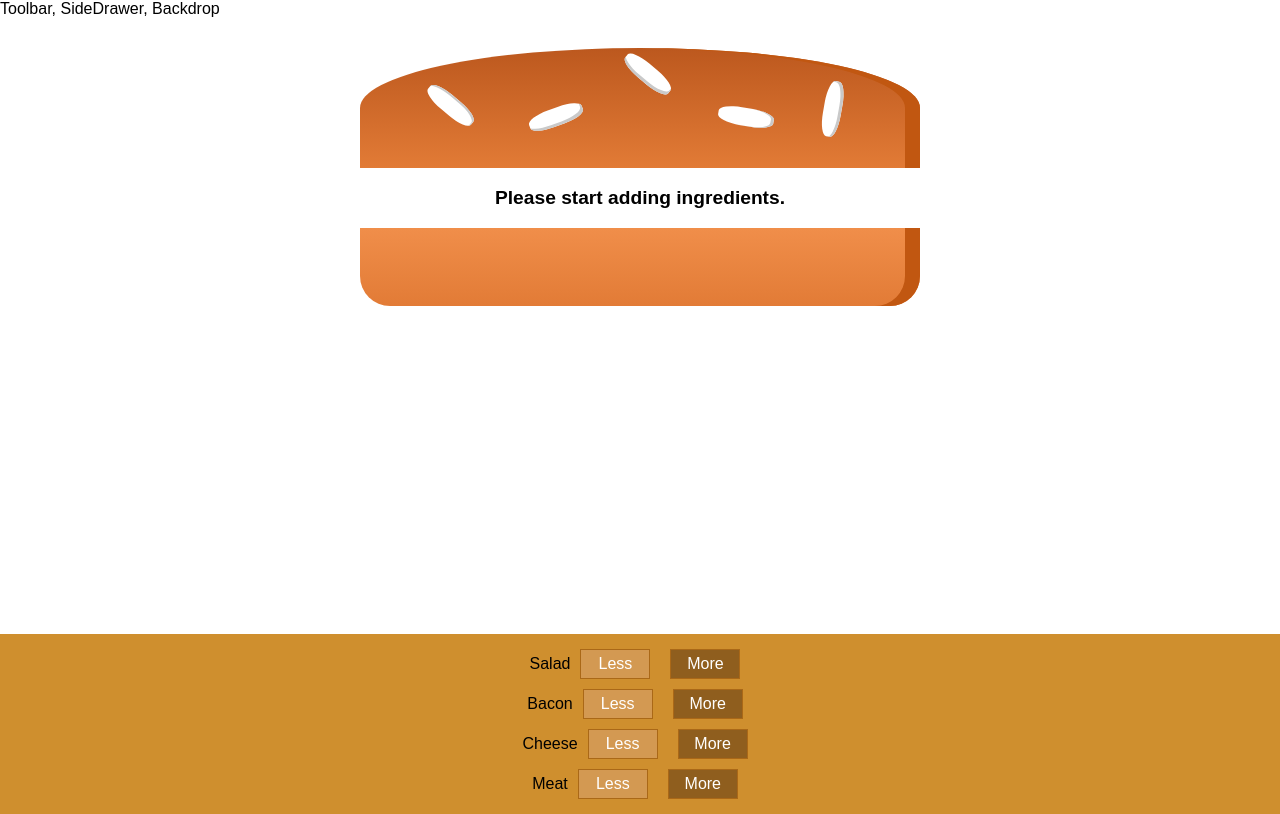
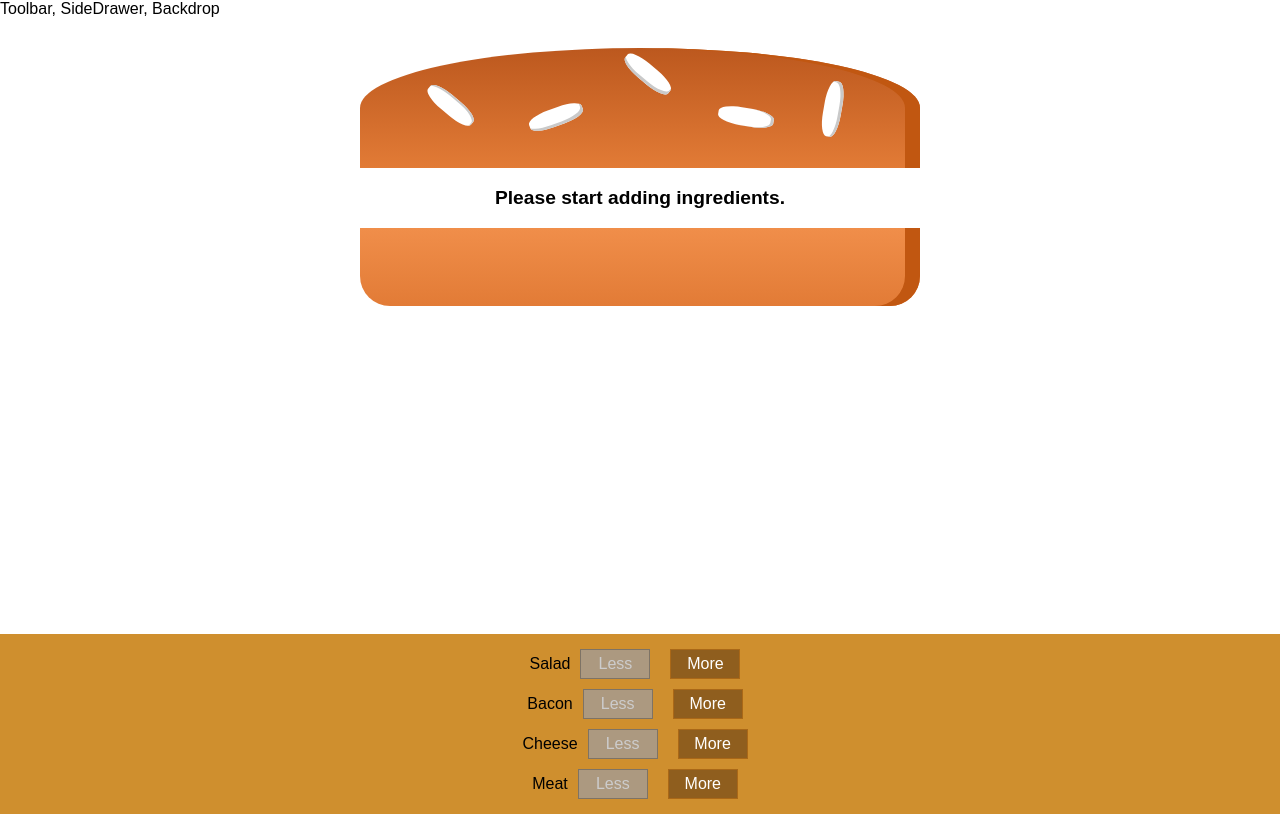
Before and after one commit to ch1bs/burger-builder, a React (Create React App) app in the folder burger-builder/: page / in a window 1280 px wide. Built offline with nearby package versions, Linux system fonts and the light colour scheme.

Commit message:
implemented handler for removing ingredients

```diff
--- a/burger-builder/src/components/Burger/BuildControls/BuildControl/BuildControl.js
+++ b/burger-builder/src/components/Burger/BuildControls/BuildControl/BuildControl.js
@@ -5,7 +5,13 @@
 const buildControl = (props) => (
   <div className={classes.BuildControl}>
     <div className={classes.label}>{props.label}</div>
-    <button className={classes.Less}>Less</button>
+    <button
+      className={classes.Less}
+      onClick={props.removed}
+      disabled={props.disabled}
+    >
+      Less
+    </button>
     <button className={classes.More} onClick={props.added}>
       More
     </button>
--- a/burger-builder/src/components/Burger/BuildControls/BuildControls.js
+++ b/burger-builder/src/components/Burger/BuildControls/BuildControls.js
@@ -17,6 +17,8 @@
         key={ctrl.label}
         label={ctrl.label}
         added={() => props.ingredientAdded(ctrl.type)}
+        removed={() => props.ingredientRemoved(ctrl.type)}
+        disabled={props.disabled[ctrl.type]}
       />
     ))}
   </div>
--- a/burger-builder/src/containers/BurgerBuilder/BurgerBuilder.js
+++ b/burger-builder/src/containers/BurgerBuilder/BurgerBuilder.js
@@ -35,13 +35,39 @@
     this.setState({ totalPrice: newPrice, ingredients: updatedIngredients });
   };
 
-  removeIngredientHandler = (type) => {};
+  removeIngredientHandler = (type) => {
+    const oldCount = this.state.ingredients[type];
+    if (oldCount <= 0) {
+      return;
+    }
+    const updatedCount = oldCount - 1;
+    const updatedIngredients = {
+      ...this.state.ingredients,
+    };
+    updatedIngredients[type] = updatedCount;
+    const priceDeduction = INGREDIENT_PRICES[type];
+    const oldPrice = this.state.totalPrice;
+    const newPrice = oldPrice - priceDeduction;
+    this.setState({ totalPrice: newPrice, ingredients: updatedIngredients });
+  };
 
   render() {
+    const disabledInfo = {
+      ...this.state.ingredients,
+    };
+
+    for (let key in disabledInfo) {
+      disabledInfo[key] = disabledInfo[key] <= 0;
+    }
+
     return (
       <Aux>
         <Burger ingredients={this.state.ingredients} />
-        <BuildControls ingredientAdded={this.addIngredientHandler} />
+        <BuildControls
+          ingredientAdded={this.addIngredientHandler}
+          ingredientRemoved={this.removeIngredientHandler}
+          disabled={disabledInfo}
+        />
       </Aux>
     );
   }
```
